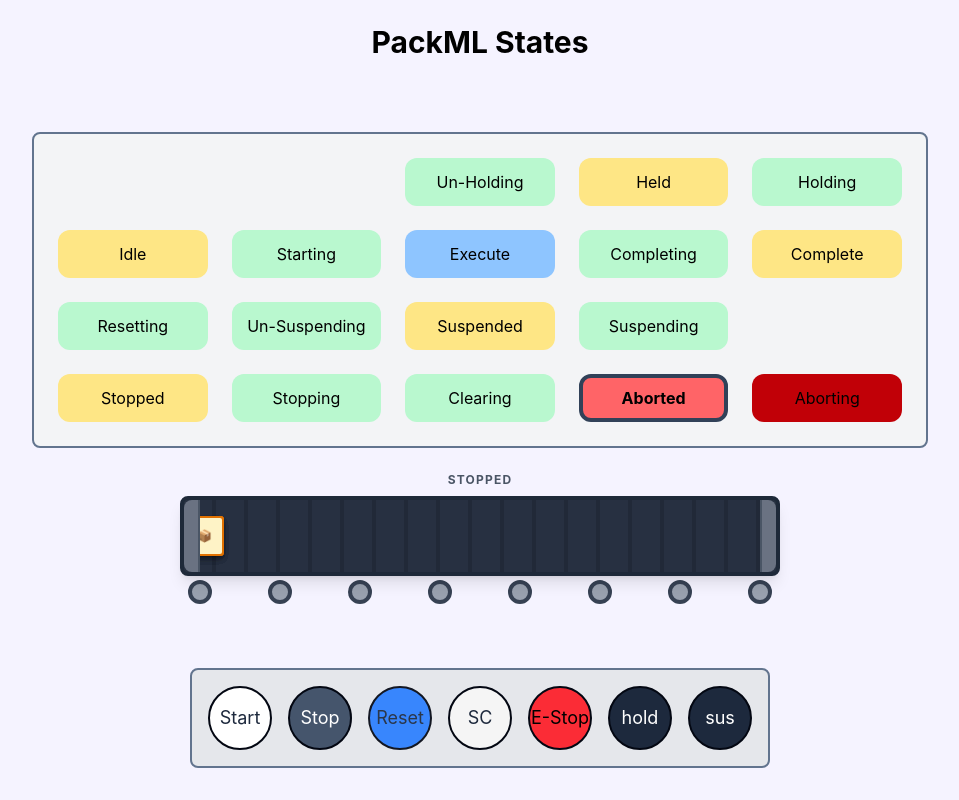
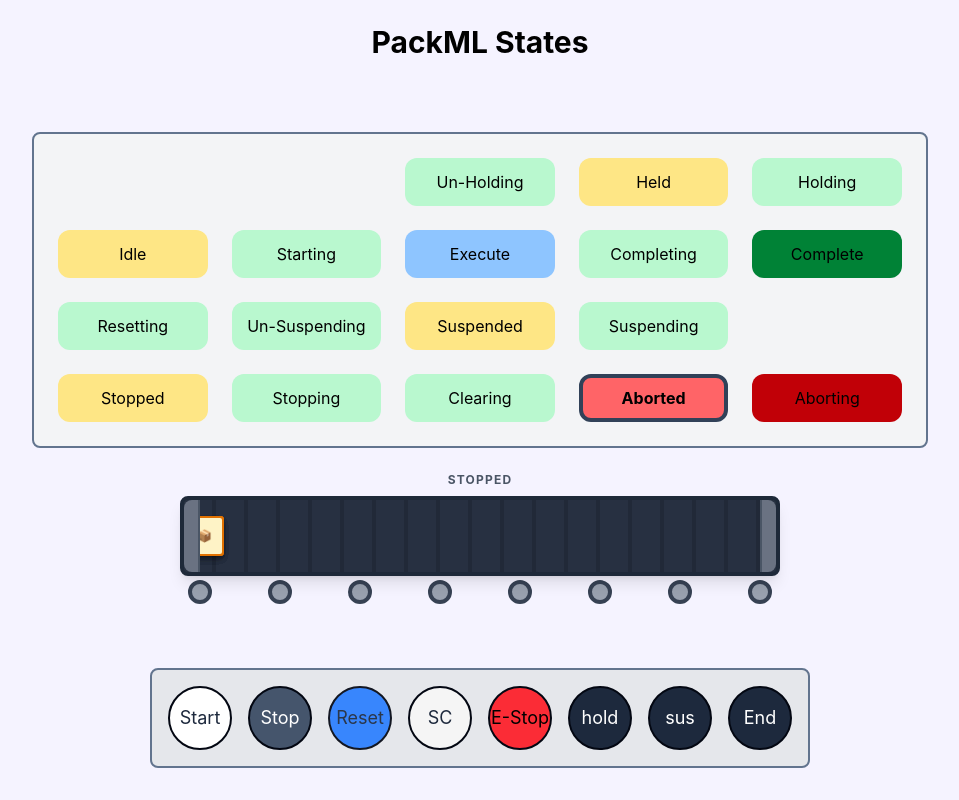
Before and after one commit to Dahrius93/packml-states, a React (Vite) app: page / in a window 1280 px wide. Shown: the whole page, without its empty margins (160-1119 px from the left). Built offline with nearby package versions, Linux system fonts and the light colour scheme.

Commit message:
fix complete state

```diff
--- a/src/components/ConveyorBelt.jsx
+++ b/src/components/ConveyorBelt.jsx
@@ -2,8 +2,8 @@ import { useSelector } from 'react-redux'
 
 const BELT_STATES = {
   fast: ['Execute', 'Holding', 'Suspending'],
-  slow: ['Starting', 'Stopping', 'Un-Holding', 'Un-Suspending'],
-  veryslow: ['Aborting'],
+  slow: ['Starting', 'Stopping', 'Un-Holding', 'Un-Suspending', 'Completing'],
+  veryslow: [''],
   stopped: [
     'Idle',
     'Complete',
@@ -13,6 +13,7 @@ const BELT_STATES = {
     'Resetting',
     'Clearing',
     'Completing',
+    'Aborting',
     'Aborted',
   ],
 }
--- a/src/components/OperatorPanel.jsx
+++ b/src/components/OperatorPanel.jsx
@@ -7,6 +7,7 @@ import {
   abort,
   hold,
   suspend,
+  complete,
   transitioningExecute,
 } from '../features/state/stateSlice'
 
@@ -68,6 +69,13 @@ const OperatorPanel = () => {
           callBack={() => dispatch(suspend())}
           isBlinking={false}
         />
+        <Button
+          bgColor="bg-slate-800"
+          name="End"
+          textColor="text-white"
+          callBack={() => dispatch(complete())}
+          isBlinking={false}
+        />
       </div>
     </div>
   )
--- a/src/data/states.js
+++ b/src/data/states.js
@@ -8,7 +8,7 @@ export const states = [
   { id: 2, name: 'Starting', color: 'bg-green-200', col: 2, row: 2 },
   { id: 3, name: 'Execute', color: 'bg-blue-300', col: 3, row: 2 },
   { id: 4, name: 'Completing', color: 'bg-green-200', col: 4, row: 2 },
-  { id: 5, name: 'Complete', color: 'bg-amber-200', col: 5, row: 2 },
+  { id: 5, name: 'Complete', color: 'bg-green-700', col: 5, row: 2 },
   // row 3
   { id: 6, name: 'Resetting', color: 'bg-green-200', col: 1, row: 3 },
   { id: 12, name: 'Un-Suspending', color: 'bg-green-200', col: 2, row: 3 },
--- a/src/features/state/stateSlice.js
+++ b/src/features/state/stateSlice.js
@@ -44,6 +44,18 @@ const stateSlice = createSlice({
         state.blinkReset = false
         state.blinkStart = false
       }
+      if (activeState === 'Complete') {
+        state.activeState = 'Stopped'
+        state.blinkSC = false
+        state.blinkReset = false
+        state.blinkStart = false
+      }
+      if (activeState === 'Idle') {
+        state.activeState = 'Stopped'
+        state.blinkSC = false
+        state.blinkReset = true
+        state.blinkStart = false
+      }
     },
     abort: (state) => {
       const { activeState } = state
@@ -70,6 +82,15 @@ const stateSlice = createSlice({
       }
       if (activeState === 'Suspended') {
         state.activeState = 'Un-Suspending'
+      }
+    },
+    complete: (state) => {
+      const { activeState } = state
+      if (activeState === 'Execute') {
+        state.activeState = 'Completing'
+        state.blinkSC = true
+        state.blinkReset = false
+        state.blinkStart = false
       }
     },
     transitioningExecute: (state) => {
@@ -104,17 +125,35 @@ const stateSlice = createSlice({
         state.blinkReset = true
         state.blinkStart = false
       }
+      if (activeState === 'Completing') {
+        state.activeState = 'Complete'
+        state.blinkSC = false
+        state.blinkReset = false
+        state.blinkStart = false
+      }
       if (activeState === 'Holding') {
         state.activeState = 'Held'
+        state.blinkSC = false
+        state.blinkReset = false
+        state.blinkStart = false
       }
       if (activeState === 'Suspending') {
         state.activeState = 'Suspended'
+        state.blinkSC = false
+        state.blinkReset = false
+        state.blinkStart = false
       }
       if (activeState === 'Un-Holding') {
         state.activeState = 'Execute'
+        state.blinkSC = false
+        state.blinkReset = false
+        state.blinkStart = false
       }
       if (activeState === 'Un-Suspending') {
         state.activeState = 'Execute'
+        state.blinkSC = false
+        state.blinkReset = false
+        state.blinkStart = false
       }
     },
   },
@@ -128,6 +167,7 @@ export const {
   transitioningExecute,
   hold,
   suspend,
+  complete,
 } = stateSlice.actions
 
 export default stateSlice.reducer
```
